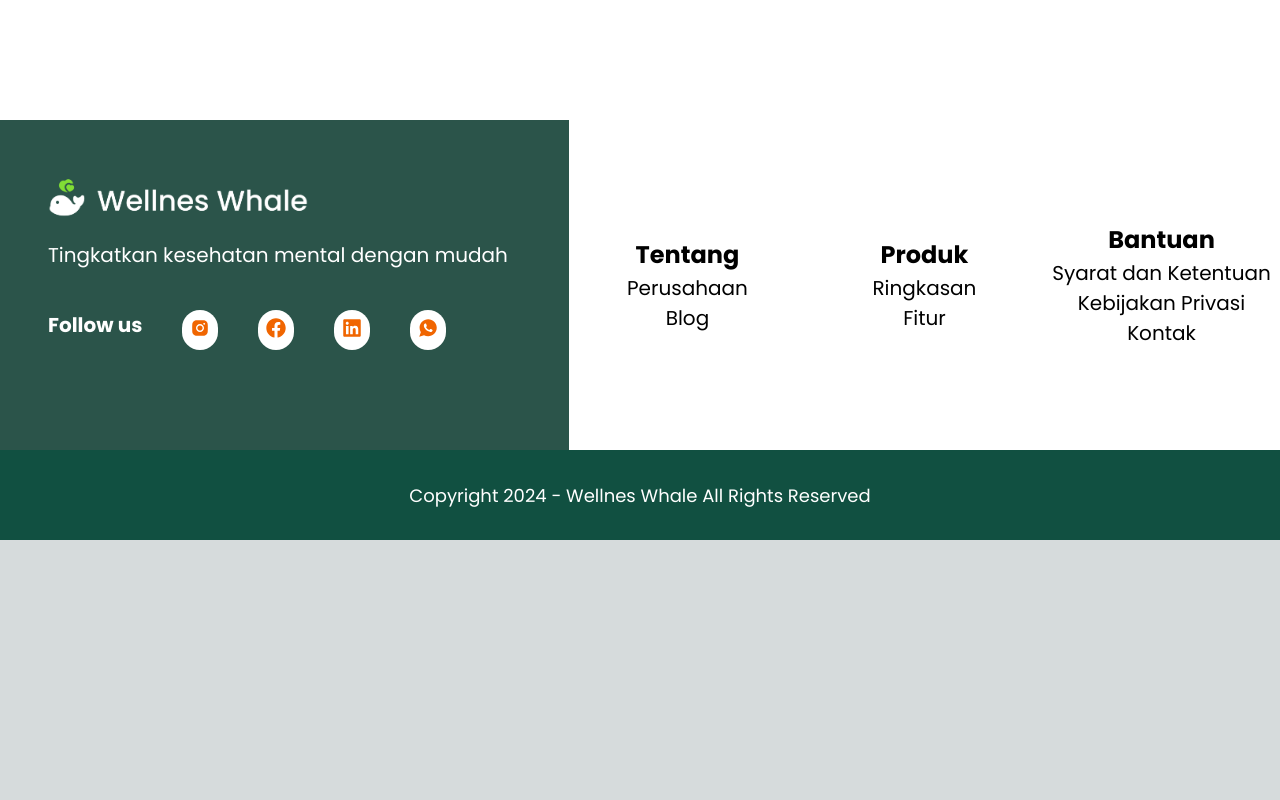
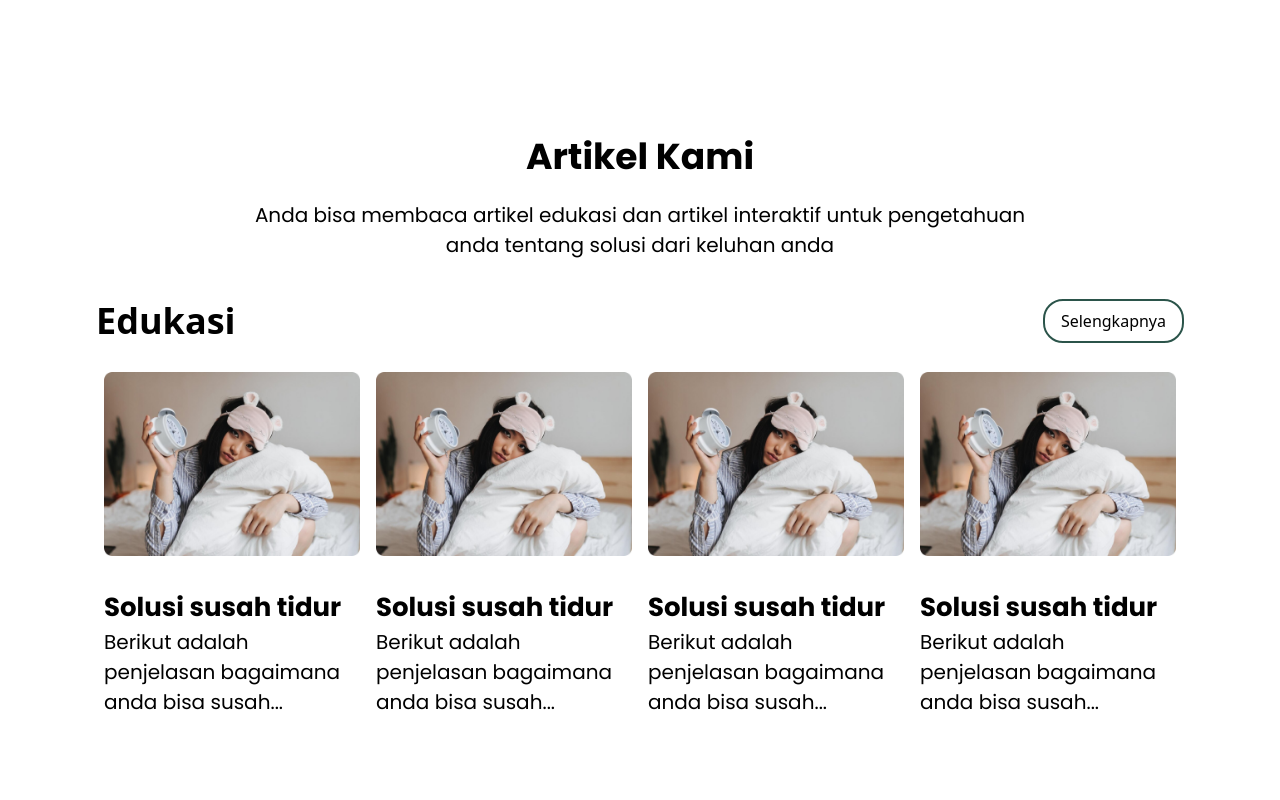
Before and after one commit to aufarhmn/WellnessWhale, a Next.js app in the folder frontend/: page / in a window 1280 px wide. Shown: the part 1500-2300 px from the top of the page. Before the commit the page ends 2040 px from the top, so only its background shows below. Built offline with nearby package versions, Linux system fonts and the light colour scheme.

Commit message:
feat: article on hero

```diff
--- /dev/null
+++ b/frontend/src/components/Article.jsx
@@ -0,0 +1,66 @@
+import React from "react";
+import Image from "next/image";
+import Article1 from "../assets/images/hero/Article.png"
+
+export default function Article() {
+  return (
+    <>
+      <div className="flex flex-col w-full h-[700px] bg-white">
+        <div className="w-full h-[150px] flex flex-col justify-center items-center font-['Poppins']">
+          <p className="text-[36px] font-bold"> Artikel Kami </p>
+          <p className="text-[20px] pt-4">
+            {" "}
+            Anda bisa membaca artikel edukasi dan artikel interaktif untuk
+            pengetahuan{" "}
+          </p>
+          <p className="text-[20px]">anda tentang solusi dari keluhan anda</p>
+        </div>
+        <div className="w-full h-[70px] flex flex-row justify-between items-center px-24 mt-4">
+          <p className="text-[36px] font-bold"> Edukasi </p>
+          <button className="border-2 px-4 py-2 rounded-[20px] border-green-400">
+            {" "}
+            Selengkapnya{" "}
+          </button>
+        </div>
+        <div className="w-full h-max flex flex-row mt-4 px-24">
+            <div className="h-full w-full bg-white flex flex-col px-2">
+                <div className="w-full h-fit">
+                    <Image src={Article1} className="aspect-auto" />
+                </div>
+                <div className="w-full h-fit mt-8">
+                    <p className="font-bold font-['Poppins'] text-[26px]"> Solusi susah tidur </p>
+                    <p className="font-['Poppins'] text-[20px]"> Berikut adalah penjelasan bagaimana anda bisa susah... </p>
+                </div>
+            </div>
+            <div className="h-full w-full bg-white flex flex-col px-2">
+                <div className="w-full h-fit">
+                    <Image src={Article1} className="aspect-auto" />
+                </div>
+                <div className="w-full h-fit mt-8">
+                    <p className="font-bold font-['Poppins'] text-[26px]"> Solusi susah tidur </p>
+                    <p className="font-['Poppins'] text-[20px]"> Berikut adalah penjelasan bagaimana anda bisa susah... </p>
+                </div>
+            </div>
+            <div className="h-full w-full bg-white flex flex-col px-2">
+                <div className="w-full h-fit">
+                    <Image src={Article1} className="aspect-auto" />
+                </div>
+                <div className="w-full h-fit mt-8">
+                    <p className="font-bold font-['Poppins'] text-[26px]"> Solusi susah tidur </p>
+                    <p className="font-['Poppins'] text-[20px]"> Berikut adalah penjelasan bagaimana anda bisa susah... </p>
+                </div>
+            </div>
+            <div className="h-full w-full bg-white flex flex-col px-2">
+                <div className="w-full h-fit">
+                    <Image src={Article1} className="aspect-auto" />
+                </div>
+                <div className="w-full h-fit mt-8">
+                    <p className="font-bold font-['Poppins'] text-[26px]"> Solusi susah tidur </p>
+                    <p className="font-['Poppins'] text-[20px]"> Berikut adalah penjelasan bagaimana anda bisa susah... </p>
+                </div>
+            </div>
+        </div>
+      </div>
+    </>
+  );
+}
--- a/frontend/src/pages/index.tsx
+++ b/frontend/src/pages/index.tsx
@@ -3,6 +3,7 @@ import Navbar from "../components/Navbar"
 import Hero from "../components/Hero"
 import Action from "../components/Action"
 import Footer from "../components/Footer"
+import Article from "../components/Article"
 
 export default function Home() {
   return (
@@ -10,6 +11,7 @@ export default function Home() {
       <Navbar />
       <Hero />
       <Action />
+      <Article />
       <Footer />
     </>
   );
```
Also changed, not shown: frontend/src/assets/images/hero/Article.png (added).
